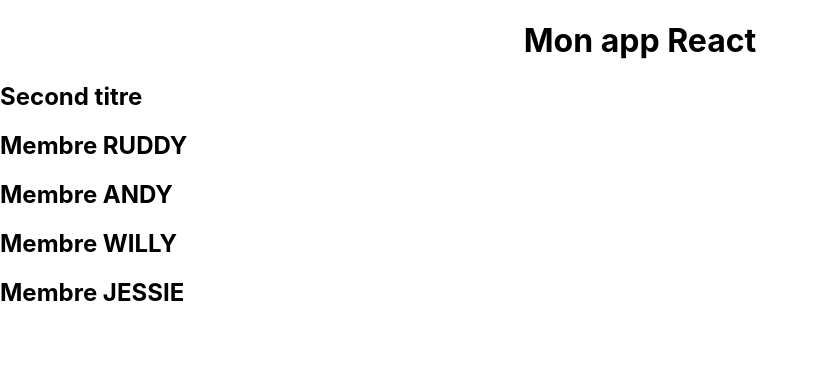
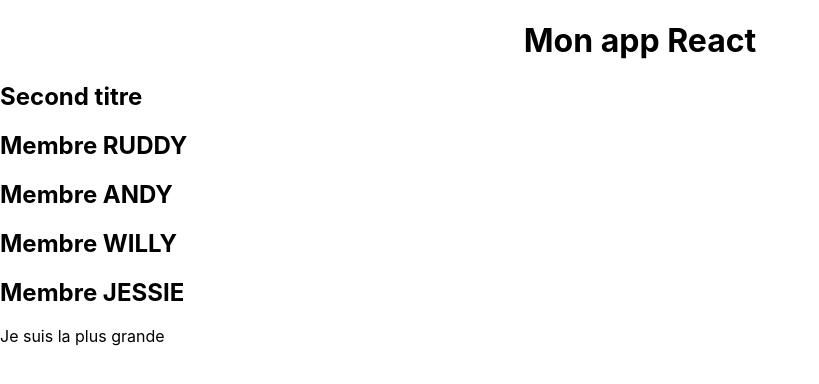
Before and after one commit to rpalvair/react-formation, a React (Create React App) app in the folder react-basics/: page / in a window 1280 px wide. Shown: the top 384 px of the page, without its empty margins (0-819 px from the left). Built offline with nearby package versions, Linux system fonts and the light colour scheme.

Commit message:
feat : Use children props to customize content

```diff
--- a/react-basics/src/App.js
+++ b/react-basics/src/App.js
@@ -14,7 +14,9 @@
         <Membre nom="Ruddy" />
         <Membre nom="Andy" />
         <Membre nom="Willy" />
-        <Membre nom="Jessie" />
+        <Membre nom="Jessie" >
+          Je suis la plus grande
+        </Membre>
       </Fragment>
     )
   }
--- a/react-basics/src/components/Membre.js
+++ b/react-basics/src/components/Membre.js
@@ -1,7 +1,12 @@
-import React from "react"
+import React, { Fragment } from "react"
 
-const Membre = ({ nom }) => {
-  return <h2>Membre {nom.toUpperCase()}</h2>
+const Membre = ({ nom, children }) => {
+  return (
+    <Fragment>
+      <h2>Membre {nom.toUpperCase()}</h2>
+      <p>{children}</p>
+    </Fragment>
+  )
 }
 
 export default Membre
```
